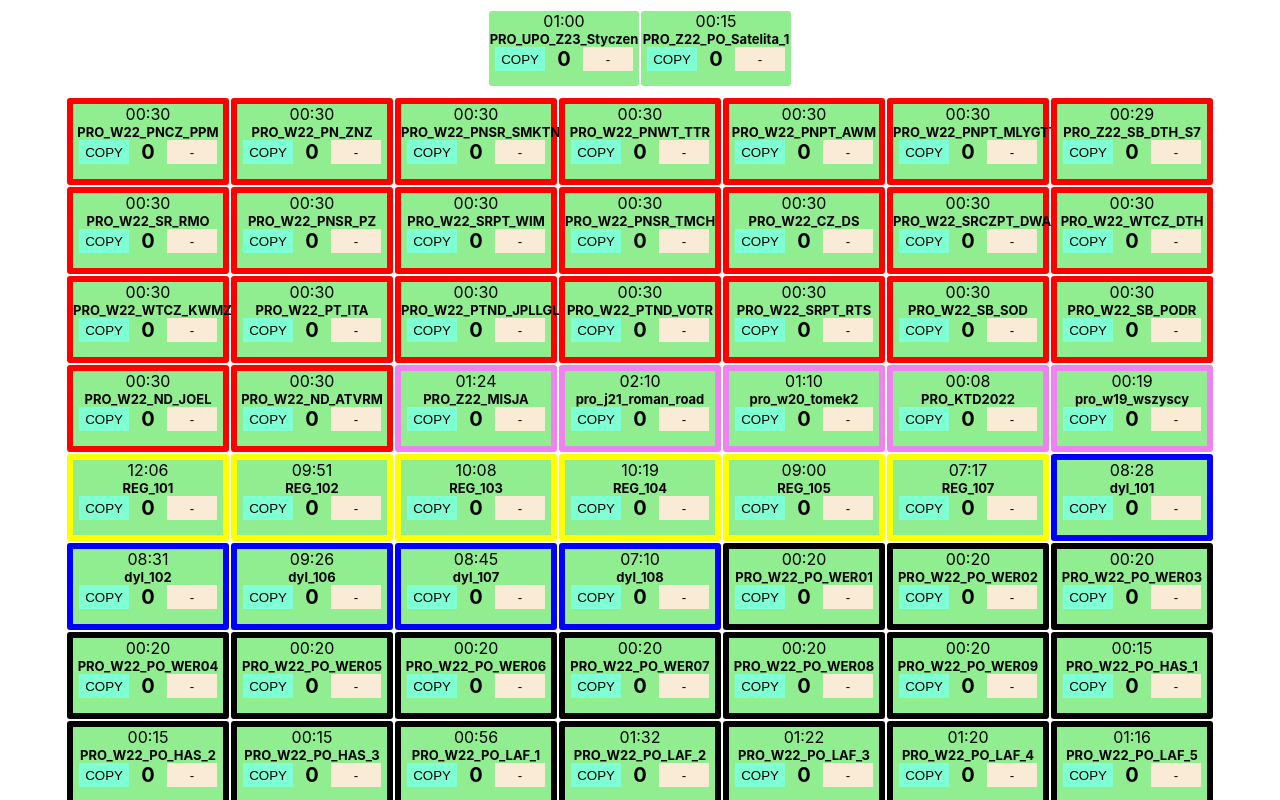
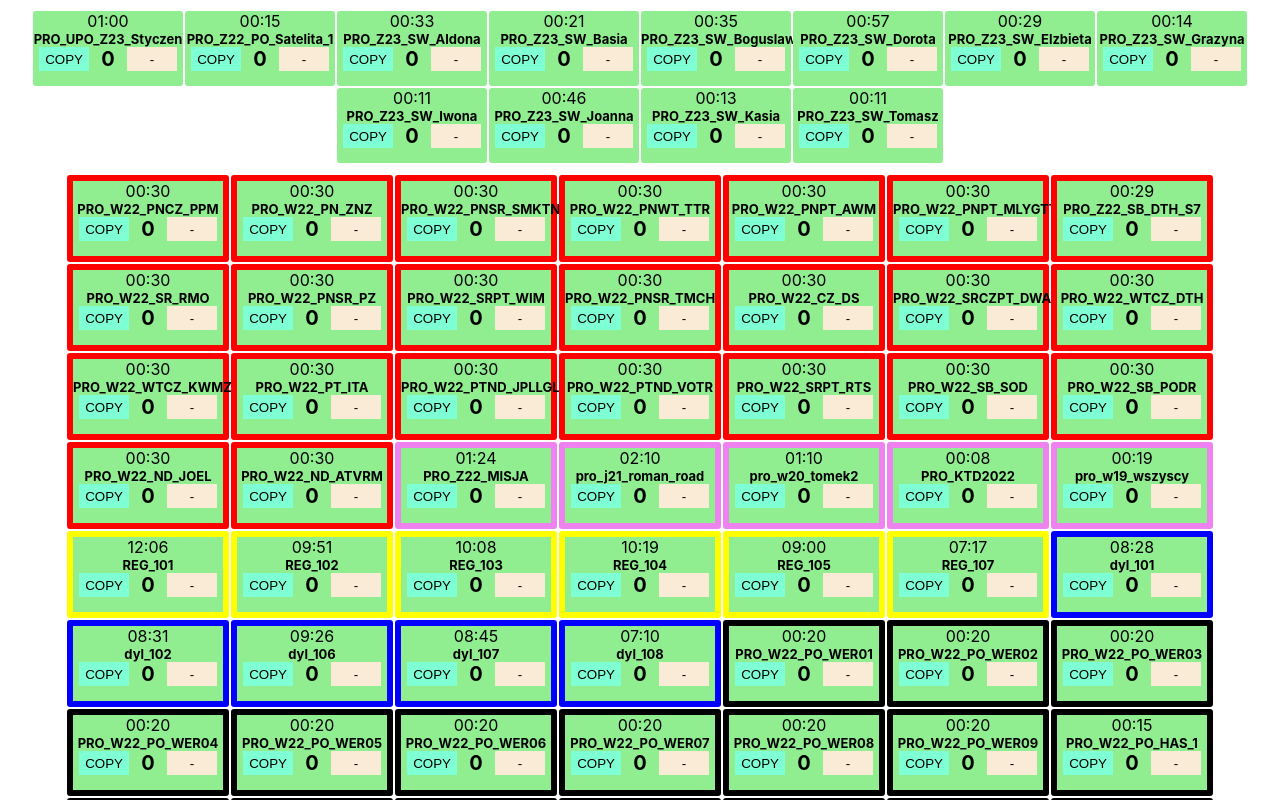
Before and after one commit to NorthWillov/rand-prog, a React (Create React App) app: page / in a window 1280 px wide. Shown: the top 800 px of the page. Built offline with nearby package versions, Linux system fonts and the light colour scheme; the HTML template or start-up script is replaced by a standard one.

Commit message:
Add PRO_Z23

```diff
--- a/src/db.js
+++ b/src/db.js
@@ -2,6 +2,16 @@ export default {
   REQUIRED: [
     { id: 1001, program: "PRO_UPO_Z23_Styczen", counter: 0, duration: "01:00" },
     { id: 1002, program: "PRO_Z22_PO_Satelita_1", counter: 0, duration: "00:15" },
+    { id: 1003, program: "PRO_Z23_SW_Aldona", counter: 0, duration: "00:33" },
+    { id: 1004, program: "PRO_Z23_SW_Basia", counter: 0, duration: "00:21" },
+    { id: 1005, program: "PRO_Z23_SW_Boguslawa", counter: 0, duration: "00:35" },
+    { id: 1006, program: "PRO_Z23_SW_Dorota", counter: 0, duration: "00:57" },
+    { id: 1007, program: "PRO_Z23_SW_Elzbieta", counter: 0, duration: "00:29" },
+    { id: 1008, program: "PRO_Z23_SW_Grazyna", counter: 0, duration: "00:14" },
+    { id: 1009, program: "PRO_Z23_SW_Iwona", counter: 0, duration: "00:11" },
+    { id: 1010, program: "PRO_Z23_SW_Joanna", counter: 0, duration: "00:46" },
+    { id: 1011, program: "PRO_Z23_SW_Kasia", counter: 0, duration: "00:13" },
+    { id: 1012, program: "PRO_Z23_SW_Tomasz", counter: 0, duration: "00:11" },
   ],
   PRO_WEEK: [
     { id: 1, program: "PRO_W22_PNCZ_PPM", counter: 0, duration: "00:30" },
```
